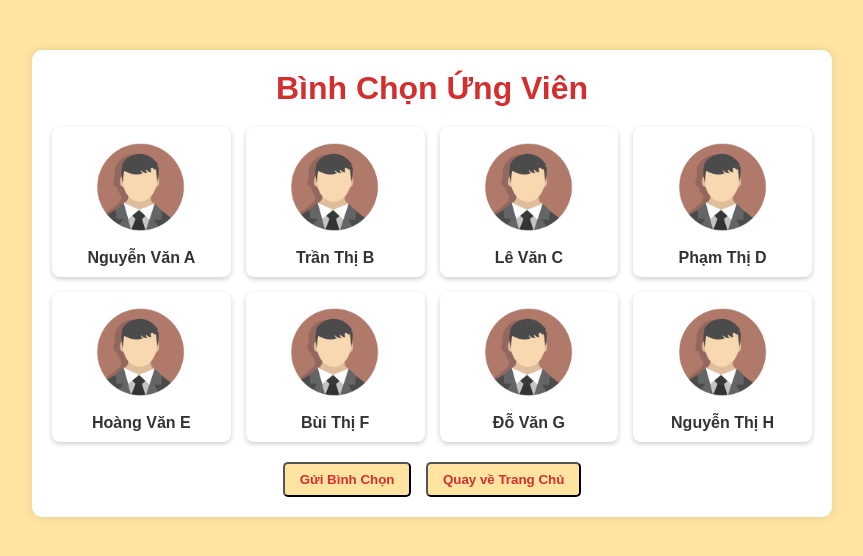
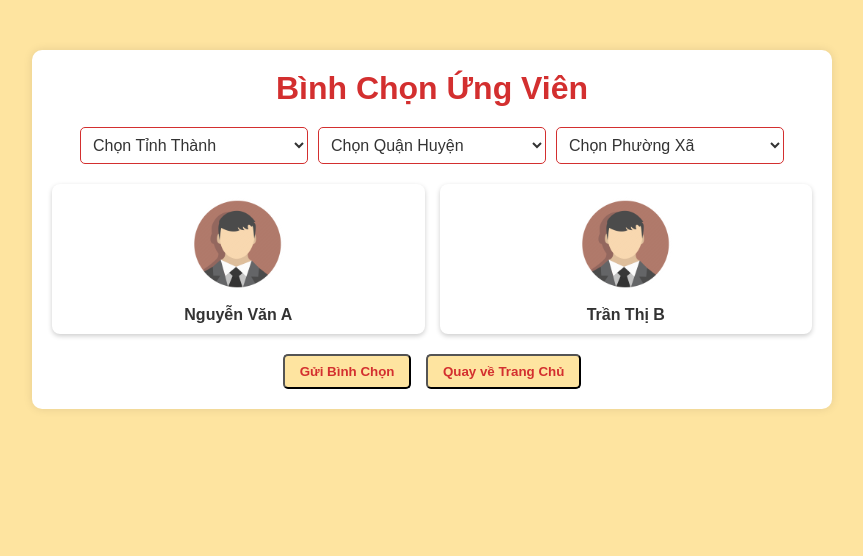
Before and after one commit to Glaydys/VotingBlockchain, a Flask app: page /vote in a window 1280 px wide. Shown: the top 556 px of the page, without its empty margins (208-1071 px from the left). Run offline with Flask 3, Linux system fonts and the light colour scheme; some libraries are stand-ins or nearby versions.

Commit message:
thêm phần chọn khu vực

```diff
--- a/static/css/vote.css
+++ b/static/css/vote.css
@@ -28,6 +28,40 @@ body {
 h1 {
     color: #D32F2F;
     margin-bottom: 20px;
+}
+/* Phần chọn tỉnh thành */
+.location-container {
+    margin-top: 20px;
+    text-align: center;
+}
+
+.css_select_div {
+    display: flex;
+    justify-content: center;
+    gap: 10px;
+    margin-bottom: 20px;
+}
+
+.css_select {
+    width: 30%;
+    max-width: 250px;
+    padding: 8px;
+    border-radius: 5px;
+    border: 1px solid #D32F2F;
+    background: #fff;
+    font-size: 16px;
+    color: #333;
+    outline: none;
+    transition: border-color 0.3s, box-shadow 0.3s;
+}
+
+.css_select:focus {
+    border-color: #FF5722;
+    box-shadow: 0 0 5px rgba(255, 87, 34, 0.5);
+}
+
+.css_select option {
+    padding: 5px;
 }
 
 /* Grid danh sách ứng viên */
--- a/templates/vote.html
+++ b/templates/vote.html
@@ -6,13 +6,30 @@
     <title>Bình Chọn Ứng Viên</title>
     <link rel="stylesheet" href="{{ url_for('static', filename='css/vote.css') }}">
     <script src="{{ url_for('static', filename='script/vote.js') }}" defer></script>
+    <script src="https://esgoo.net/scripts/jquery.js"></script>
     <link rel="stylesheet" href="https://cdnjs.cloudflare.com/ajax/libs/font-awesome/6.4.2/css/all.min.css">
 </head>
 <body>
     <div class="vote-container">
         <h1>Bình Chọn Ứng Viên</h1>
+
+        <!-- Chọn Tỉnh/Thành, Quận/Huyện, Phường/Xã -->
+        <div class="location-container">
+            <div class="css_select_div">
+                <select class="css_select" id="tinh" name="tinh">
+                    <option value="0">Chọn Tỉnh Thành</option>
+                </select>
+                <select class="css_select" id="quan" name="quan">
+                    <option value="0">Chọn Quận Huyện</option>
+                </select>
+                <select class="css_select" id="phuong" name="phuong">
+                    <option value="0">Chọn Phường Xã</option>
+                </select>
+            </div>
+        </div>
+
+        <!-- Danh sách ứng viên -->
         <div class="candidate-grid">
-            <!-- Danh sách ứng viên -->
             <div class="candidate-card" onclick="selectCandidate(1)">
                 <img src="{{ url_for('static', filename='images/user.png') }}" alt="Ứng viên 1">
                 <p class="candidate-name">Nguyễn Văn A</p>
@@ -21,33 +38,56 @@
                 <img src="{{ url_for('static', filename='images/user.png') }}" alt="Ứng viên 2">
                 <p class="candidate-name">Trần Thị B</p>
             </div>
-            <div class="candidate-card" onclick="selectCandidate(3)">
-                <img src="{{ url_for('static', filename='images/user.png') }}" alt="Ứng viên 3">
-                <p class="candidate-name">Lê Văn C</p>
-            </div>
-            <div class="candidate-card" onclick="selectCandidate(4)">
-                <img src="{{ url_for('static', filename='images/user.png') }}" alt="Ứng viên 4">
-                <p class="candidate-name">Phạm Thị D</p>
-            </div>
-            <div class="candidate-card" onclick="selectCandidate(5)">
-                <img src="{{ url_for('static', filename='images/user.png') }}" alt="Ứng viên 5">
-                <p class="candidate-name">Hoàng Văn E</p>
-            </div>
-            <div class="candidate-card" onclick="selectCandidate(6)">
-                <img src="{{ url_for('static', filename='images/user.png') }}" alt="Ứng viên 6">
-                <p class="candidate-name">Bùi Thị F</p>
-            </div>
-            <div class="candidate-card" onclick="selectCandidate(7)">
-                <img src="{{ url_for('static', filename='images/user.png') }}" alt="Ứng viên 7">
-                <p class="candidate-name">Đỗ Văn G</p>
-            </div>
-            <div class="candidate-card" onclick="selectCandidate(8)">
-                <img src="{{ url_for('static', filename='images/user.png') }}" alt="Ứng viên 8">
-                <p class="candidate-name">Nguyễn Thị H</p>
-            </div>
         </div>
+
+        <!-- Nút chức năng -->
         <button class="vote-btn" onclick="submitVote()">Gửi Bình Chọn</button>
         <button class="home-btn" onclick="goHome()">Quay về Trang Chủ</button>
     </div>
+
+    <!-- JavaScript tải dữ liệu tỉnh thành -->
+    <script>
+        $(document).ready(function() {
+            // Lấy danh sách tỉnh thành
+            $.getJSON('https://esgoo.net/api-tinhthanh/1/0.htm', function(data_tinh) {
+                if (data_tinh.error == 0) {
+                    $.each(data_tinh.data, function(key_tinh, val_tinh) {
+                        $("#tinh").append('<option value="' + val_tinh.id + '">' + val_tinh.full_name + '</option>');
+                    });
+
+                    $("#tinh").change(function() {
+                        var idtinh = $(this).val();
+                        $("#quan").html('<option value="0">Chọn Quận Huyện</option>');
+                        $("#phuong").html('<option value="0">Chọn Phường Xã</option>');
+
+                        if (idtinh !== "0") {
+                            $.getJSON('https://esgoo.net/api-tinhthanh/2/' + idtinh + '.htm', function(data_quan) {
+                                if (data_quan.error == 0) {
+                                    $.each(data_quan.data, function(key_quan, val_quan) {
+                                        $("#quan").append('<option value="' + val_quan.id + '">' + val_quan.full_name + '</option>');
+                                    });
+
+                                    $("#quan").change(function() {
+                                        var idquan = $(this).val();
+                                        $("#phuong").html('<option value="0">Chọn Phường Xã</option>');
+
+                                        if (idquan !== "0") {
+                                            $.getJSON('https://esgoo.net/api-tinhthanh/3/' + idquan + '.htm', function(data_phuong) {
+                                                if (data_phuong.error == 0) {
+                                                    $.each(data_phuong.data, function(key_phuong, val_phuong) {
+                                                        $("#phuong").append('<option value="' + val_phuong.id + '">' + val_phuong.full_name + '</option>');
+                                                    });
+                                                }
+                                            });
+                                        }
+                                    });
+                                }
+                            });
+                        }
+                    });
+                }
+            });
+        });
+    </script>
 </body>
 </html>
```
